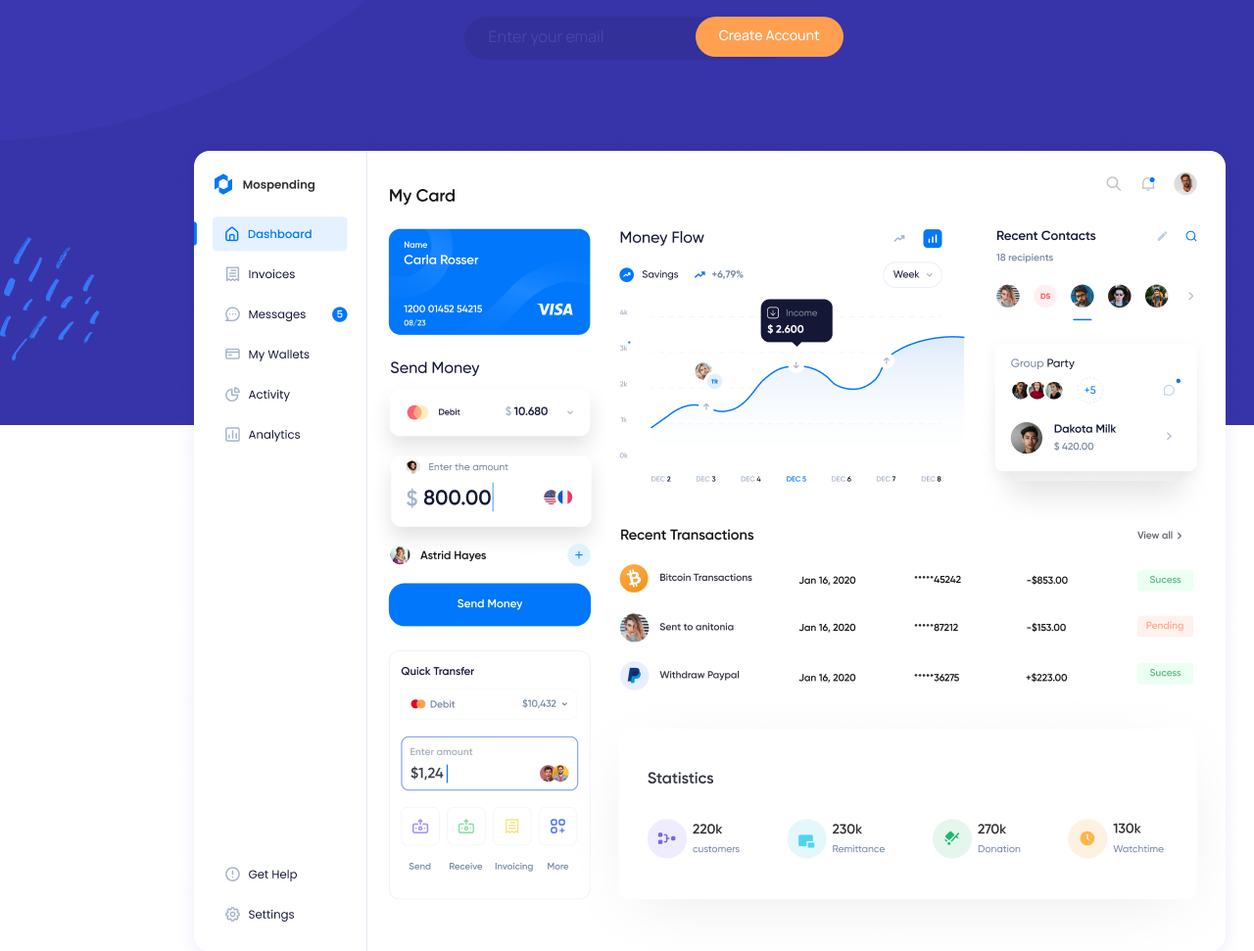
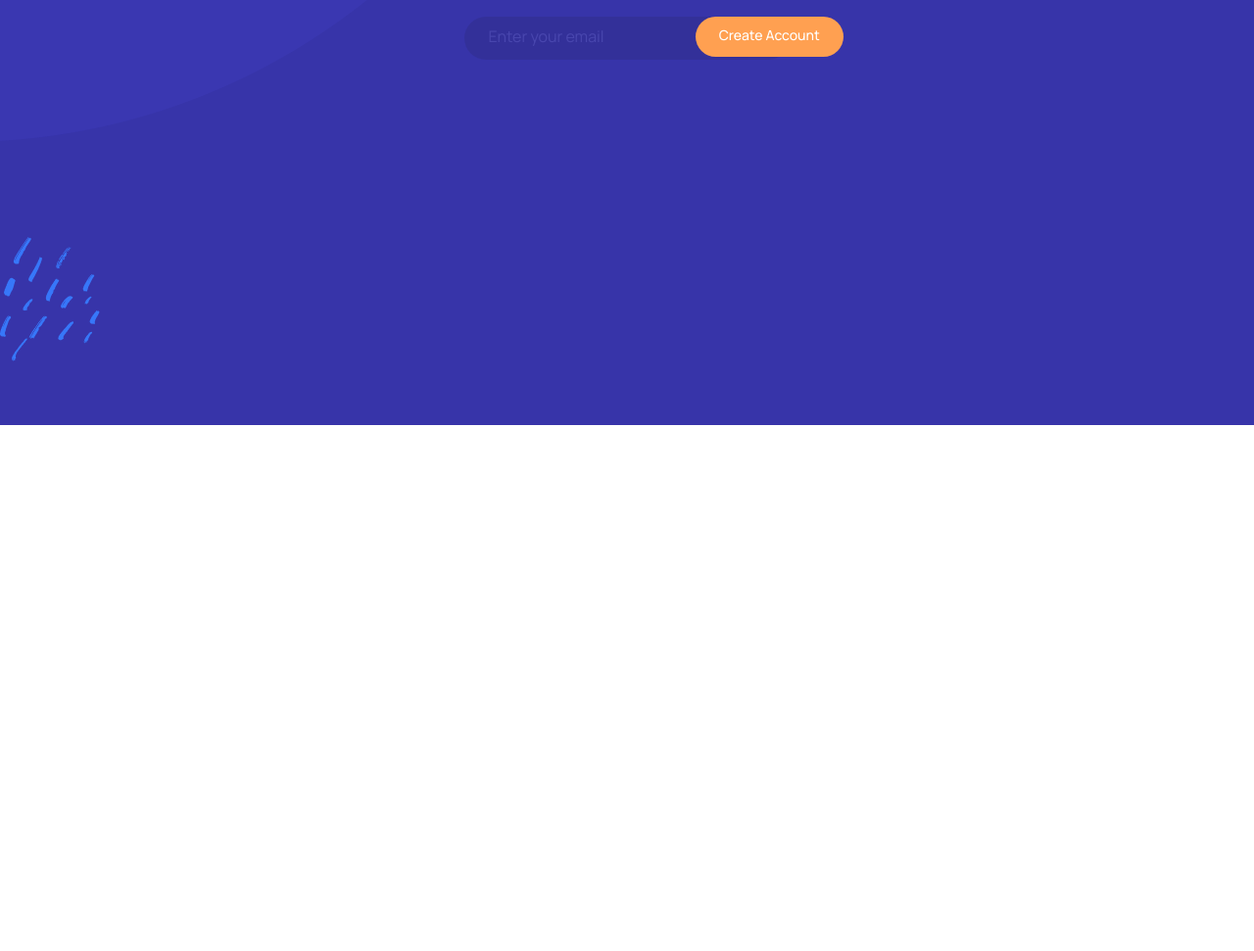
Before and after one commit to mrrpablo/Mospending, a website: page index.html in a window 1280 px wide. Shown: the part 526-1497 px from the top of the page at 98% size. Drawn offline with Linux system fonts and the light colour scheme.

Commit message:
Update index.html

```diff
--- a/index.html
+++ b/index.html
@@ -115,13 +115,7 @@
           </div>
         </section>
         <!-- Dashboard image -->
-        <div>
-            <img
-              src="./images/dashboard.png"
-              alt="dashboard"
-              class="absolute md:p-6 left-[12%] top-[80%] hidden md:block"
-            />
-        </div>
+
 
         <section class="md:pt-[650px]">
           <div class=" md:p-6 md:mx-auto">
```
